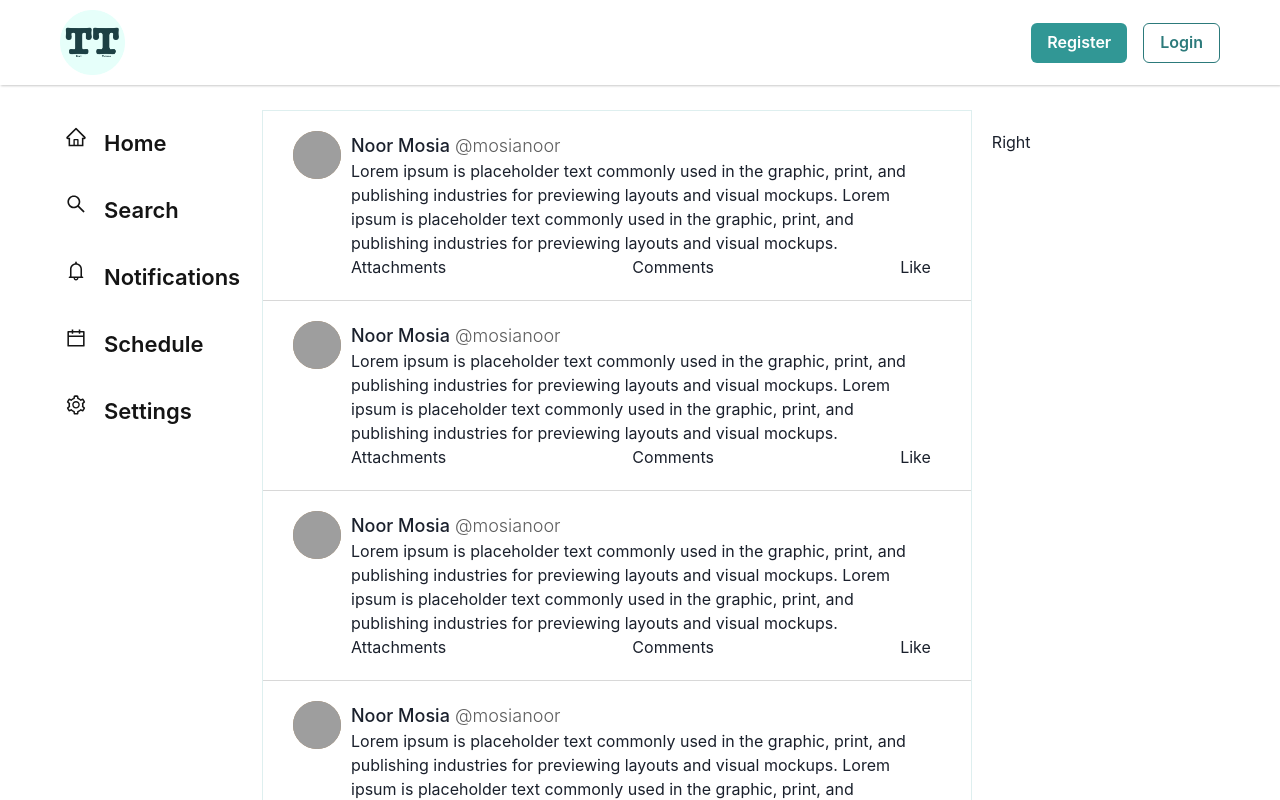
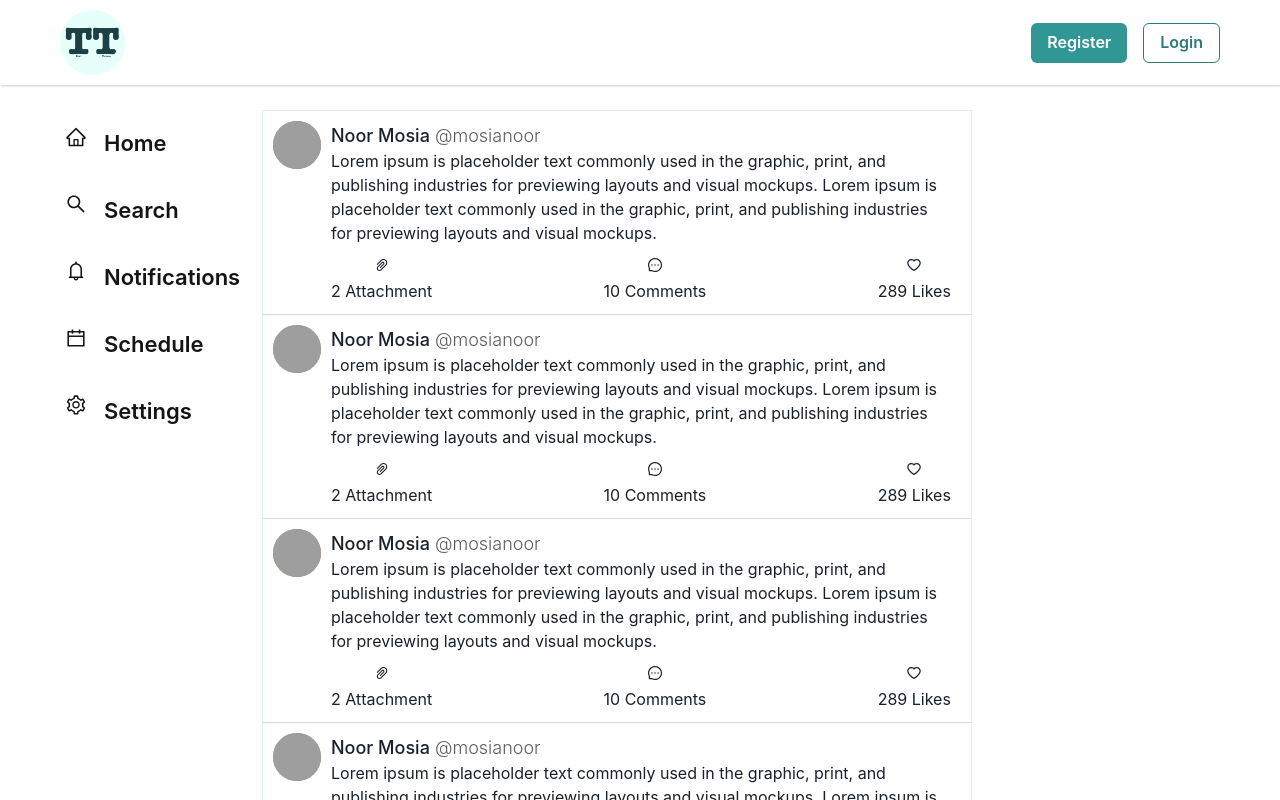
Before and after one commit to NoorMosia/tealtutors, a React (Create React App) app: page / in a window 1280 px wide. Shown: the top 800 px of the page. Built offline with nearby package versions, Linux system fonts and the light colour scheme; grey boxes are pictures that could not be loaded.

Commit message:
added button icons

```diff
--- a/src/components/Left/Left.js
+++ b/src/components/Left/Left.js
@@ -6,7 +6,7 @@ import {
     AiOutlineCalendar,
     AiOutlineSetting
 } from "react-icons/ai";
-import { Icon } from "@chakra-ui/react"
+import { Icon } from "@chakra-ui/react";
 
 import * as Styles from "./Left.module.css";
 
--- a/src/components/Navigation/Navigation.module.css
+++ b/src/components/Navigation/Navigation.module.css
@@ -16,6 +16,6 @@
     top: 0;
     left: 0;
     right: 0;
-    background: #fff;
+    background: rgb(255, 255, 255);
     z-index: 1;
 }
--- a/src/components/Post/Post.js
+++ b/src/components/Post/Post.js
@@ -1,22 +1,25 @@
 import React from "react";
 import * as Styles from "./Post.module.css";
+import {
+    AiOutlinePaperClip,
+    AiOutlineMessage,
+    AiOutlineHeart
+} from "react-icons/ai";
+import { Icon } from "@chakra-ui/react"
 
-import { Avatar, Text, LinkBox, LinkOverlay } from "@chakra-ui/react";
+import { Avatar, Text } from "@chakra-ui/react";
 
 const Post = () => {
     return (
-        <LinkBox className={Styles.Post}>
-            <div className={Styles.Container}>
+        <div className={Styles.Post}>
             <div className={Styles.AvatarSide}>
-                    <Avatar name="Dan Abrahmov" src="https://bit.ly/dan-abramov" />
+                <Avatar name="Dan Abrahmov" src="https://bit.ly/prosper-baba" />
             </div>
             <div className={Styles.TextSide}>
                 <div className={Styles.Name}>
                     <span className={Styles.DisplayName}>Noor Mosia</span>
                     <span className={Styles.username}> @mosianoor</span>
                 </div>
-                    <LinkOverlay href="#">
-                    </LinkOverlay>
                 <Text color="gray.800" >
                     Lorem ipsum is placeholder text commonly used in the graphic, print, and
                     publishing industries for previewing layouts and visual mockups.
@@ -26,18 +29,32 @@ const Post = () => {
 
                 <div className={Styles.PostExtras}>
                     <div className={Styles.icon}>
-                            Attachments
+                        <div className={Styles.Icon}>
+                            <Icon as={AiOutlinePaperClip} />
+                        </div>
+                        <div className={Styles.Title}>
+                            2 Attachment
+                        </div>
                     </div>
                     <div className={Styles.icon}>
-                            Comments
+                        <div className={Styles.Icon}>
+                            <Icon as={AiOutlineMessage} />
+                        </div>
+                        <div className={Styles.Title}>
+                            10 Comments
+                        </div>
                     </div>
                     <div className={Styles.icon}>
-                            Like
+                        <div className={Styles.Icon}>
+                            <Icon as={AiOutlineHeart} />
+                        </div>
+                        <div className={Styles.Title}>
+                            289 Likes
                         </div>
                     </div>
                 </div>
             </div>
-        </LinkBox>
+        </div>
     );
 }
 
--- a/src/components/Post/Post.module.css
+++ b/src/components/Post/Post.module.css
@@ -8,6 +8,9 @@
     padding: 10px 20px;
     transition: .2s linear;
     border-bottom: 1px solid rgb(216, 216, 216);
+    display: flex;
+    padding: 10px;
+    cursor: pointer;
 }
 
 .Post:hover {
@@ -18,10 +21,9 @@
     font-weight: 500;
     font-size: 18px;
 }
-
-.Container {
-    display: flex;
-    padding: 10px;
+.username {
+    color: rgb(93, 93, 93);
+    font-weight: 300;
 }
 
 .TextSide {
@@ -31,10 +33,12 @@
 .PostExtras {
     display: flex;
     justify-content: space-between;
-    /* margin-top: 10px; */
 }
 
-.username {
-    color: rgb(93, 93, 93);
-    font-weight: 300;
+.icon {
+    text-align: center;
+    margin-top: 10px;
 }
+.icon:hover{
+    color: #285E61;
+}
--- a/src/ui/Layout/Layout.js
+++ b/src/ui/Layout/Layout.js
@@ -16,10 +16,7 @@ const Layout = () => {
                 <div className={Styles.Body}>
                     <Left />
                     <Middle />
-
-
                     <div className={Styles.Right}>
-                        Right
                     </div>
                 </div>
             </div>
```
Lines whose indentation alone changed are shown as unchanged.
